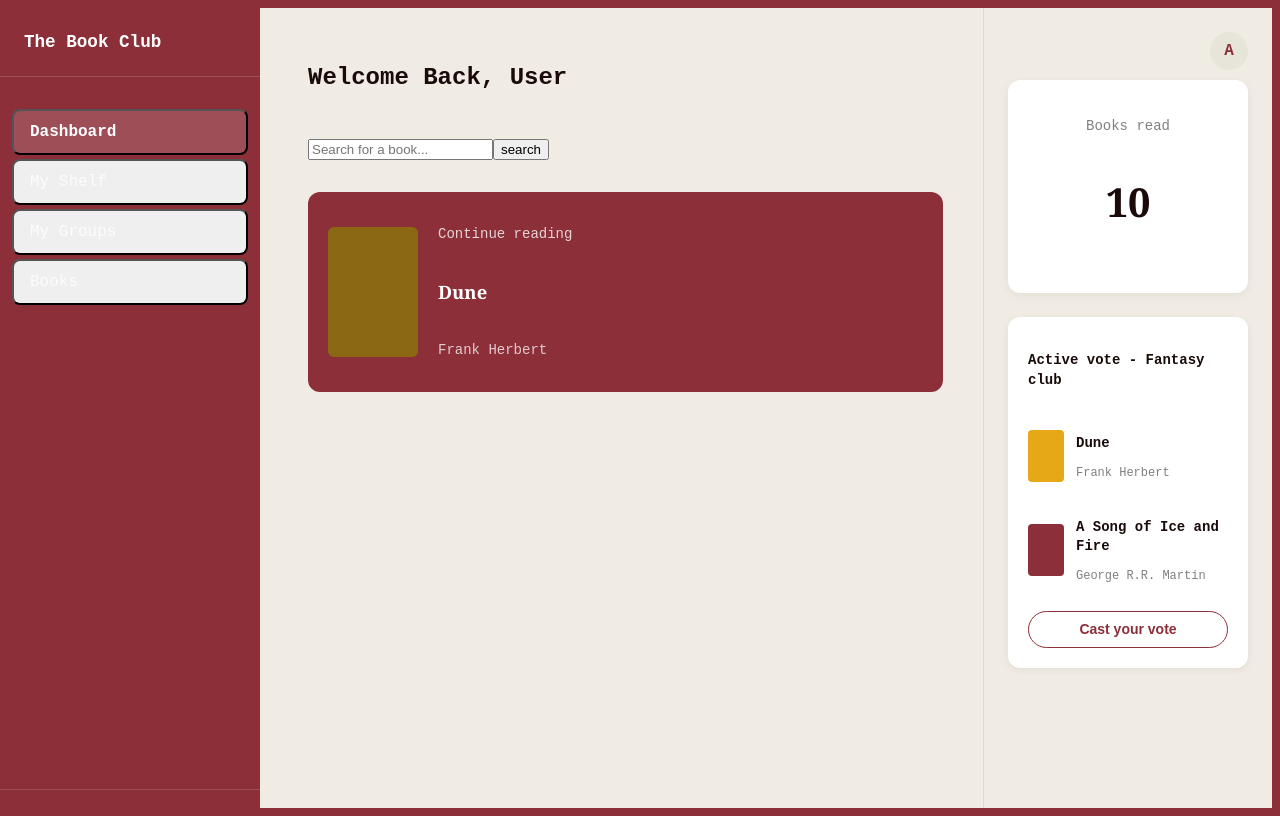
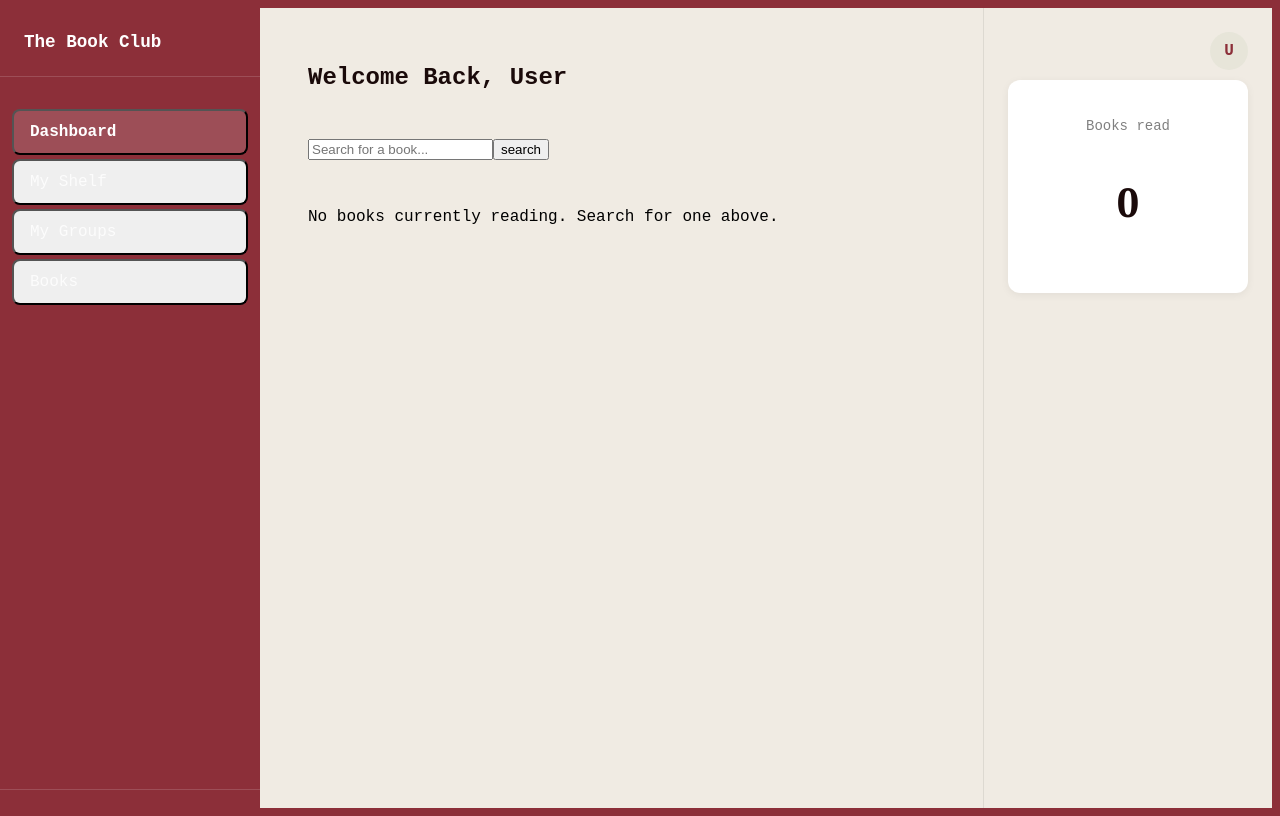
Before and after one commit to erikdanielsen2004/BOOK-CLUB, a React (Vite) app in the folder frontend/: page /dashboard in a window 1280 px wide. Built offline with nearby package versions, Linux system fonts and the light colour scheme; a web font is replaced by a local one.

Commit message:
Refactor Dashboard component to integrate API data

```diff
--- a/frontend/src/pages/Dashboard.tsx
+++ b/frontend/src/pages/Dashboard.tsx
@@ -1,54 +1,87 @@
-import { useState } from "react";
+import { useEffect, useMemo, useState } from "react";
 import Sidebar from "../components/Sidebar.tsx";
 import BookModal, { type BookModalData } from "../components/BookModal.tsx";
 import "../styles/Dashboard.css";
 
-// ── PLACE HOLDER
-const INITIAL_READING: BookModalData[] = [
-  {
-    id: "3",
-    title: "Dune",
-    author: "Frank Herbert",
-    coverUrl: null,
-    coverColor: "#8b6914",
-    status: "currently_reading",
-    totalPages: 412,
-    rating: 0,
-    review: "",
-  },
-];
+type UserData = {
+  id: string;
+  firstName: string;
+  lastName: string;
+  email: string;
+};
 
-// search
+type ApiBook = {
+  _id?: string;
+  googleBooksId?: string;
+  title: string;
+  authors?: string[];
+  description?: string;
+  categories?: string[];
+  thumbnail?: string;
+  pageCount?: number;
+  publishedDate?: string;
+  averageRating?: number;
+  ratingsCount?: number;
+};
+
 interface SearchResult {
-  id: string;
+  googleBooksId: string;
   title: string;
-  author: string;
-  coverUrl: string | null;
-  totalPages: number | null;
+  authors: string[];
+  description: string;
+  categories: string[];
+  thumbnail: string;
+  pageCount: number;
+  publishedDate: string;
+  averageRating: number;
+  ratingsCount: number;
 }
 
-//search bar
+const getStoredUser = (): UserData | null => {
+  const raw = localStorage.getItem("user");
+  if (!raw) return null;
+
+  try {
+    return JSON.parse(raw);
+  } catch {
+    return null;
+  }
+};
+
+const mapApiBookToModal = (book: ApiBook): BookModalData => ({
+  id: book._id || book.googleBooksId || crypto.randomUUID(),
+  title: book.title,
+  author: book.authors?.join(", ") || "Unknown",
+  coverUrl: book.thumbnail || null,
+  coverColor: "#8C2F39",
+  status: "currently_reading",
+  totalPages: book.pageCount || 0,
+  rating: Math.round(book.averageRating || 0),
+  review: ""
+});
+
 const BookSearch: React.FC<{ onSelect: (book: SearchResult) => void }> = ({ onSelect }) => {
-  const [query,   setQuery]   = useState("");
+  const [query, setQuery] = useState("");
   const [results, setResults] = useState<SearchResult[]>([]);
   const [loading, setLoading] = useState(false);
 
   const handleSearch = async () => {
     if (!query.trim()) return;
+
     setLoading(true);
 
     try {
-      // todo : connect books api
-      // Placeholder until API is connected
-      setResults([
-        {
-          id: "s1",
-          title: `Results for "${query}"`,
-          author: "frankie",
-          coverUrl: null,
-          totalPages: null,
-        },
-      ]);
+      const res = await fetch(`/api/search/books?q=${encodeURIComponent(query.trim())}`);
+      const data = await res.json();
+
+      if (!res.ok) {
+        setResults([]);
+        return;
+      }
+
+      setResults(data.books || []);
+    } catch {
+      setResults([]);
     } finally {
       setLoading(false);
     }
@@ -73,22 +106,26 @@ const BookSearch: React.FC<{ onSelect: (book: SearchResult) => void }> = ({ onSe
         <div className="book-search__results">
           {results.map((r) => (
             <div
-              key={r.id}
+              key={r.googleBooksId}
               className="book-search__result"
-              onClick={() => { onSelect(r); setResults([]); setQuery(""); }}
+              onClick={() => {
+                onSelect(r);
+                setResults([]);
+                setQuery("");
+              }}
             >
               <div className="book-search__result-cover">
-                {r.coverUrl
-                  ? <img src={r.coverUrl} alt={r.title} />
+                {r.thumbnail
+                  ? <img src={r.thumbnail} alt={r.title} />
                   : <div className="book-search__result-placeholder" />
                 }
               </div>
               <div>
                 <p className="book-search__result-title">{r.title}</p>
-                <p className="book-search__result-author">{r.author}</p>
-                {r.totalPages && (
-                  <p className="book-search__result-pages">{r.totalPages} pages</p>
-                )}
+                <p className="book-search__result-author">{r.authors?.length ? r.authors.join(", ") : "Unknown"}</p>
+                {r.pageCount ? (
+                  <p className="book-search__result-pages">{r.pageCount} pages</p>
+                ) : null}
               </div>
             </div>
           ))}
@@ -98,12 +135,10 @@ const BookSearch: React.FC<{ onSelect: (book: SearchResult) => void }> = ({ onSe
   );
 };
 
-// currently reading card
 const CurrentlyReadingCard: React.FC<{
   book: BookModalData;
   onClick: () => void;
 }> = ({ book, onClick }) => {
-
   return (
     <div className="currently-reading" onClick={onClick}>
       <div className="currently-reading__cover">
@@ -119,23 +154,13 @@ const CurrentlyReadingCard: React.FC<{
       <div className="currently-reading__info">
         <p className="currently-reading__label">Continue reading</p>
         <h3 className="currently-reading__title">{book.title}</h3>
-        <p className="currently-reading__meta">
-          {book.author}
-        </p>
+        <p className="currently-reading__meta">{book.author}</p>
       </div>
     </div>
   );
 };
 
-// righ panel
-const RightPanel: React.FC<{ booksRead: number }> = ({ booksRead }) => {
-  const initial = "A"; // replace with user initial PLACEHOLDER
-
-  const VOTE_BOOKS = [
-    { id: "1", title: "Dune",                  author: "Frank Herbert",      color: "#e6a817" },
-    { id: "2", title: "A Song of Ice and Fire", author: "George R.R. Martin", color: "#8C2F39" },
-  ];
-
+const RightPanel: React.FC<{ booksRead: number; initial: string }> = ({ booksRead, initial }) => {
   return (
     <aside className="dashboard-right">
       <div className="dashboard-avatar">{initial}</div>
@@ -144,85 +169,109 @@ const RightPanel: React.FC<{ booksRead: number }> = ({ booksRead }) => {
         <p className="stat-card__label">Books read</p>
         <p className="stat-card__number">{booksRead}</p>
       </div>
-
-      <div className="vote-card">
-        <p className="vote-card__title">Active vote - Fantasy club</p>
-        <div className="vote-card__options">
-          {VOTE_BOOKS.map((book) => (
-            <div key={book.id} className="vote-option">
-              <div className="vote-option__swatch" style={{ background: book.color }} />
-              <div className="vote-option__info">
-                <p className="vote-option__title">{book.title}</p>
-                <p className="vote-option__author">{book.author}</p>
-              </div>
-            </div>
-          ))}
-        </div>
-        <button className="vote-card__btn">Cast your vote</button>
-      </div>
     </aside>
   );
 };
 
-// main dashboard page
 const Dashboard: React.FC = () => {
-  const userName = "User"; // replace PLACEHOLDER
+  const user = useMemo(() => getStoredUser(), []);
+  const userName = user?.firstName || "User";
+  const initial = user?.firstName?.[0]?.toUpperCase() || "U";
 
-  const [readingBooks, setReadingBooks] = useState<BookModalData[]>(INITIAL_READING);
-  const [selectedBook, setSelected]     = useState<BookModalData | null>(null);
+  const [hasRead, setHasRead] = useState<ApiBook[]>([]);
+  const [readingBooks, setReadingBooks] = useState<ApiBook[]>([]);
+  const [selectedBook, setSelected] = useState<BookModalData | null>(null);
+
+  const fetchShelf = async () => {
+    if (!user?.id) return;
+
+    try {
+      const res = await fetch(`/api/user-books/${user.id}`);
+      const data = await res.json();
+
+      if (!res.ok) return;
+
+      setHasRead(data.hasRead || []);
+      setReadingBooks(data.reading || []);
+    } catch {}
+  };
+
+  useEffect(() => {
+    fetchShelf();
+  }, []);
 
   const handleSearchSelect = (result: SearchResult) => {
-    const newBook: BookModalData = {
-      id: result.id,
+    setSelected({
+      id: result.googleBooksId,
       title: result.title,
-      author: result.author,
-      coverUrl: result.coverUrl,
-      coverColor: "#3a3a3a",
-      status: "want_to_read",
-      rating: 0,
+      author: result.authors?.join(", ") || "Unknown",
+      coverUrl: result.thumbnail || null,
+      coverColor: "#8C2F39",
+      status: "currently_reading",
+      rating: Math.round(result.averageRating || 0),
       review: "",
-      totalPages: result.totalPages ?? 0, // APIb
-    };
-    setSelected(newBook);
+      totalPages: result.pageCount || 0
+    });
   };
 
-  const handleSave = (updated: BookModalData) => {
-    setReadingBooks((prev) => {
-      const exists = prev.find((b) => b.id === updated.id);
-      if (updated.status === "currently_reading") {
-        return exists
-          ? prev.map((b) => (b.id === updated.id ? updated : b))
-          : [...prev, updated];
-      }
-      return prev.filter((b) => b.id !== updated.id);
-    });
+  const handleSave = async (updated: BookModalData) => {
+    if (!user?.id) return;
+
+    const targetList =
+      updated.status === "currently_reading"
+        ? "reading"
+        : updated.status === "has_read"
+        ? "hasRead"
+        : "wantsToRead";
+
+    const body = {
+      googleBooksId: updated.id,
+      title: updated.title,
+      authors: updated.author ? updated.author.split(",").map(a => a.trim()) : [],
+      description: "",
+      categories: [],
+      thumbnail: updated.coverUrl || "",
+      pageCount: updated.totalPages || 0,
+      publishedDate: "",
+      averageRating: updated.rating || 0,
+      ratingsCount: 0
+    };
+
+    try {
+      await fetch(`/api/user-books/${user.id}/${targetList}`, {
+        method: "POST",
+        headers: { "Content-Type": "application/json" },
+        body: JSON.stringify(body)
+      });
+
+      await fetchShelf();
+      setSelected(null);
+    } catch {}
   };
+
+  const currentReading = readingBooks[0] ? mapApiBookToModal(readingBooks[0]) : null;
 
   return (
     <div className="dashboard-layout">
       <Sidebar />
+
       <div className="dashboard-main">
         <div className="dashboard-center">
           <h1 className="dashboard-welcome">Welcome Back, {userName}</h1>
 
           <BookSearch onSelect={handleSearchSelect} />
 
-          {readingBooks.length > 0 ? (
-            readingBooks.map((book) => (
-              <CurrentlyReadingCard
-                key={book.id}
-                book={book}
-                onClick={() => setSelected(book)}
-              />
-            ))
+          {currentReading ? (
+            <CurrentlyReadingCard
+              book={currentReading}
+              onClick={() => setSelected(currentReading)}
+            />
           ) : (
-            <p className="dashboard-empty">
-              No books currently reading. Search for one above!
-            </p>
+            <p className="dashboard-empty">No books currently reading. Search for one above.</p>
           )}
         </div>
 
-        <RightPanel booksRead={10} />
+        <RightPanel booksRead={hasRead.length} initial={initial} />
       </div>
 
       {selectedBook && (
```
